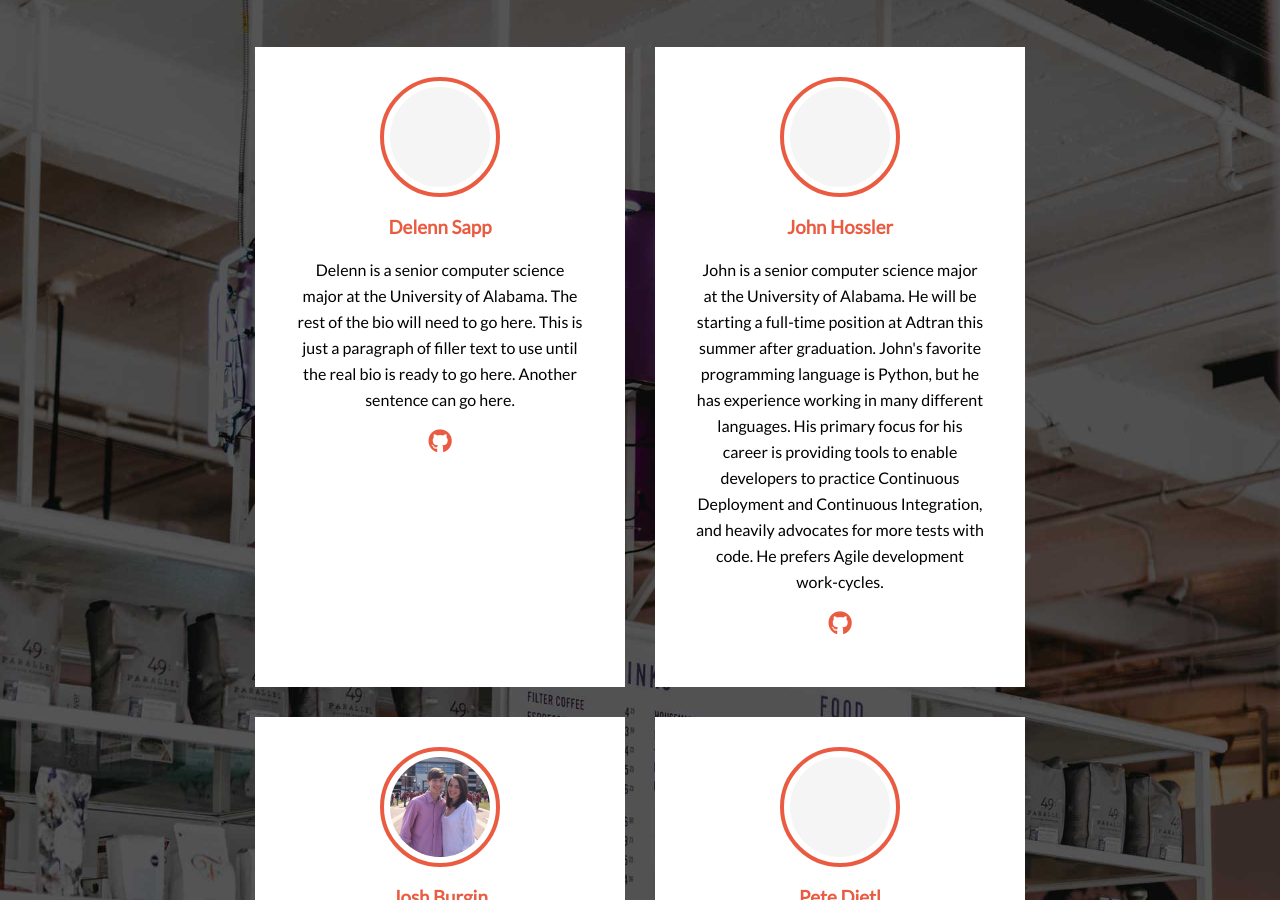
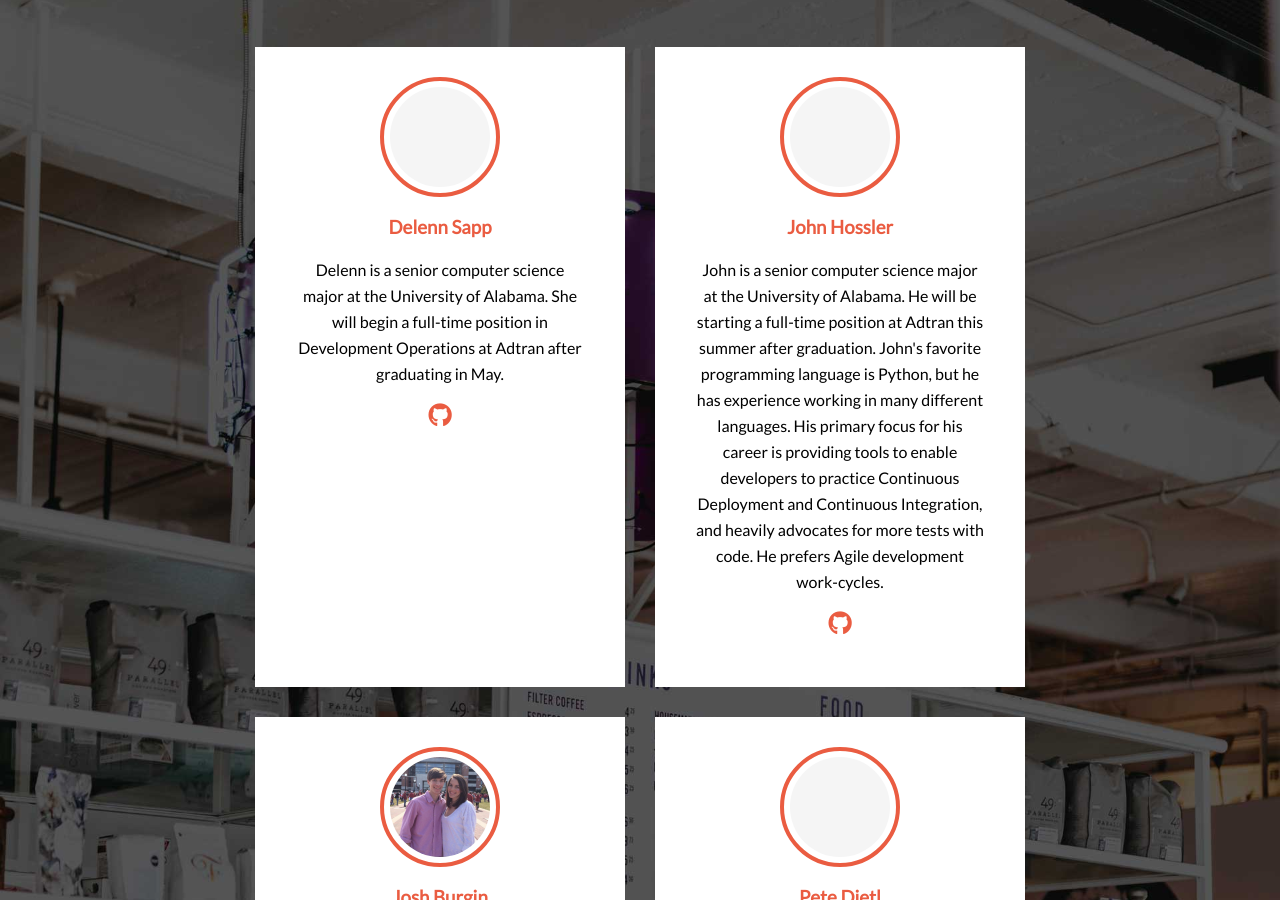
Before and after one commit to tlmurphy/roastd, a Jekyll site: the page built from README.md, in a window 1280 px wide and 900 px high, scrolled down 2306 px. Built offline with Jekyll 4.4.1, drawn with Linux system fonts in a browser that asks for light colours; nearby versions of some CDN libraries; our own code applies the rules of GitHub Pages for plain Markdown files; the repository's description, which GitHub fills in, is left out.

Commit message:
add bio (#50)

```diff
--- a/_layouts/default.html
+++ b/_layouts/default.html
@@ -112,8 +112,8 @@
               <img src="{{ '/assets/img/delenn.png?v=' | append: site.github.build_revision | relative_url }}" alt="Delenn"/>
             </div>
             <h3>Delenn Sapp</h3>
-            <p>Delenn is a senior computer science major at the University of Alabama. The rest of the bio will need to go here. This
-              is just a paragraph of filler text to use until the real bio is ready to go here. Another sentence can go here.
+            <p>Delenn is a senior computer science major at the University of Alabama. She will begin a full-time position in
+              Development Operations at Adtran after graduating in May.
             </p>
             <a href="https://github.com/delennsapp"><i class="fab fa-github"></i></a>
           </div>
```
